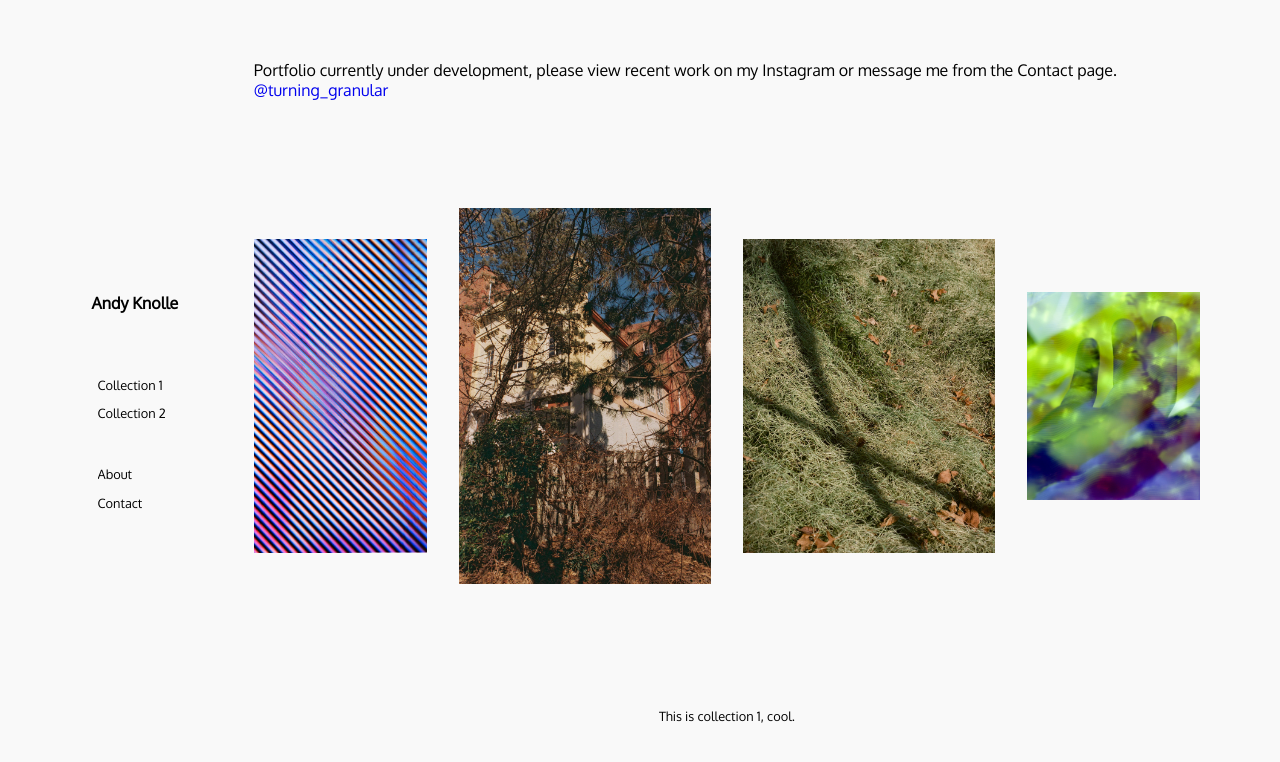
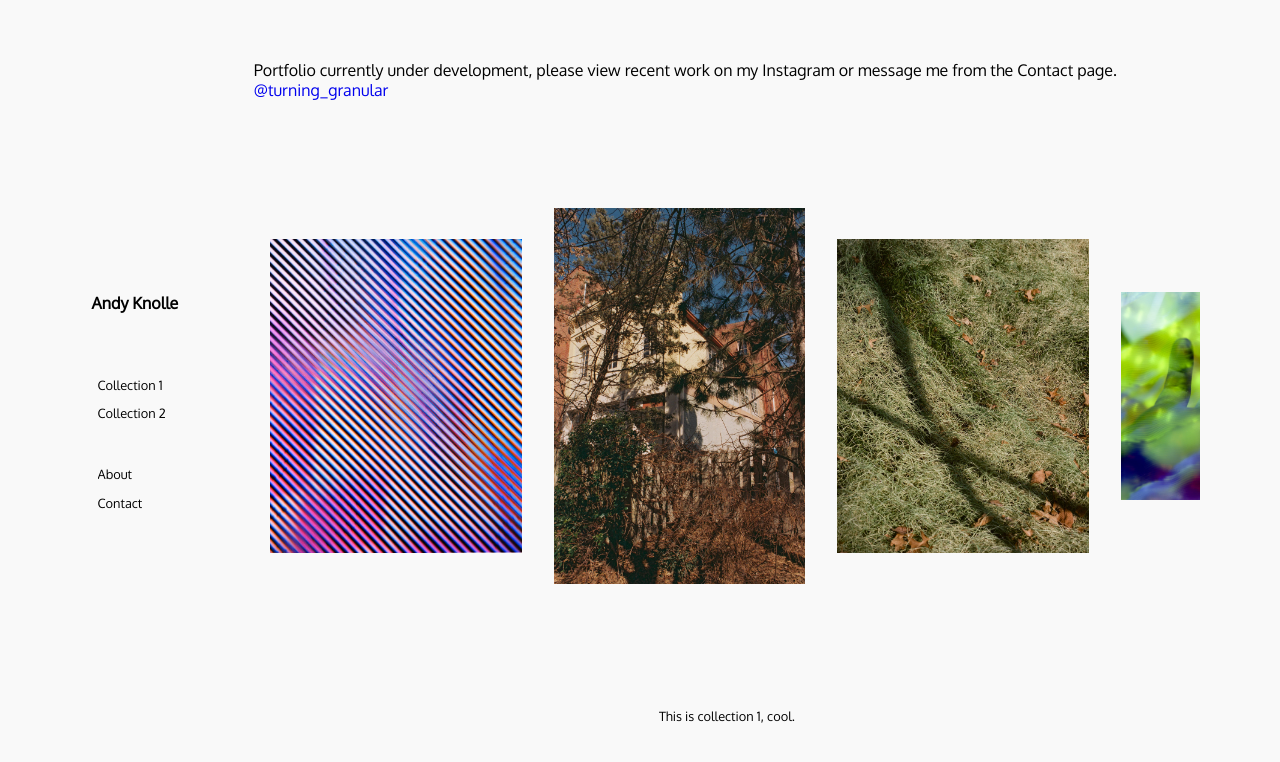
Before and after one commit to louieknolle/Andy_Art_React, a React (Create React App) app: page / in a window 1280 px wide. Shown: the top 762 px of the page. Built offline with nearby package versions, Linux system fonts and the light colour scheme.

Commit message:
fix cutoff image

```diff
--- a/src/components/App.js
+++ b/src/components/App.js
@@ -1,34 +1,24 @@
 import React from "react";
-import { BrowserRouter, Routes, Route} from 'react-router-dom';
-import '../index.css';
+import { BrowserRouter, Routes, Route } from "react-router-dom";
+import "../index.css";
 import SharedLayout from "./SharedLayout";
 import Collection1Content from "./Collection1Content";
 import Collection2Content from "./Collection2Content";
-// import Collection3Content from "./Collection3Content";
-// import Collection4Content from "./Collection4Content";
 import About from "./About";
 import Contact from "./Contact";
 
 function App() {
-
   return (
-
     <BrowserRouter>
       <Routes>
-
-          <Route path='/' element={<SharedLayout />} >
+        <Route path="/" element={<SharedLayout />}>
           <Route index element={<Collection1Content />} />
-            <Route path='collection2' element={<Collection2Content />} />
-            {/* <Route path='collection3' element={<Collection3Content />} />
-            <Route path='collection4' element={<Collection4Content />} /> */}
-            <Route path='about' element={<About />} />
-            <Route path='contact' element={<Contact />} />
+          <Route path="collection2" element={<Collection2Content />} />
+          <Route path="about" element={<About />} />
+          <Route path="contact" element={<Contact />} />
         </Route>
-
       </Routes>
     </BrowserRouter>
-
-
   );
 }
 
--- a/src/components/Collection1Content.js
+++ b/src/components/Collection1Content.js
@@ -28,15 +28,18 @@ function Collection1Content() {
 
   return (
     <>
-      <div
-        id="collection1Content"
-        className="content"
-        ref={scrollContainerRef}
-      >
-        {collectionOneImages.map((img) => (
-          // <img key={img} src={img} alt={img} className="collectionImage" />
-          <LazyLoadImage src={img} alt={img} key={img} className="collectionImage" />
-        ))}
+      <div id="collection1Content" className="content" ref={scrollContainerRef}>
+        <div className="innerImages">
+          {collectionOneImages.map((img) => (
+            // <img key={img} src={img} alt={img} className="collectionImage" />
+            <LazyLoadImage
+              src={img}
+              alt={img}
+              key={img}
+              className="collectionImage"
+            />
+          ))}
+        </div>
       </div>
       <div className="caption">
         <p>This is collection 1, cool.</p>
--- a/src/components/Collection2Content.js
+++ b/src/components/Collection2Content.js
@@ -29,15 +29,18 @@ function Collection2Content() {
 
   return (
     <>
-      <div
-        id="collection2Content"
-        className="content"
-        ref={scrollContainerRef}
-      >
-        {collectionTwoImages.map((img) => (
-          // <img key={img} src={img} alt={img} className="collectionImage" />
-          <LazyLoadImage src={img} alt={img} key={img} className="collectionImage"/>
-        ))}
+      <div id="collection2Content" className="content" ref={scrollContainerRef}>
+        <div className="innerImages">
+          {collectionTwoImages.map((img) => (
+            <img key={img} src={img} alt={img} className="collectionImage" />
+            // <LazyLoadImage
+            //   src={img}
+            //   alt={img}
+            //   key={img}
+            //   className="collectionImage"
+            // />
+          ))}
+        </div>
       </div>
       <div className="caption">
         <p>This is collection 2, cool.</p>
--- a/src/index.css
+++ b/src/index.css
@@ -332,6 +332,10 @@ select {
     /* margin-left: 4rem; */
   }
 
+  .innerImages {
+    display: flex;
+  }
+
   .collectionImage {
     flex-shrink: 0;
     width: 30%;
```
Lines whose indentation alone changed are shown as unchanged.
